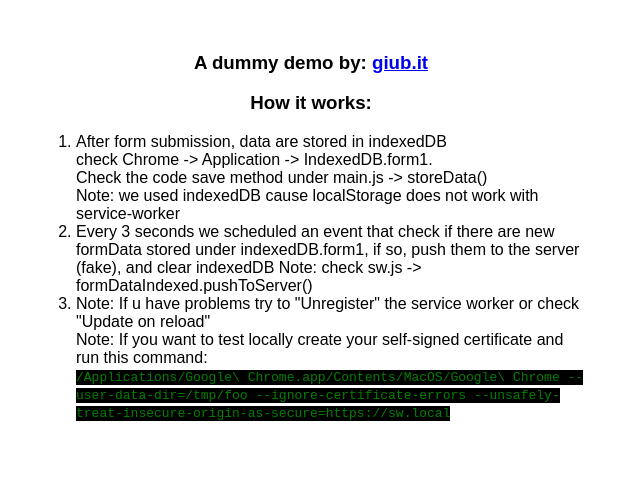
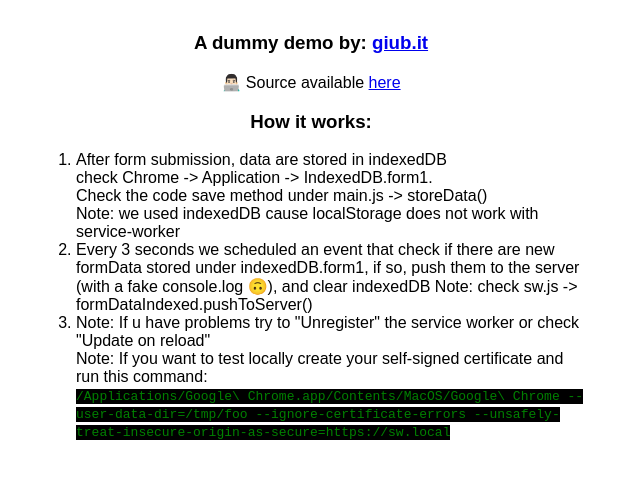
Before and after one commit to GiuB/service-worker-sample-offline-form-submission, a plain HTML site: page index.html in a window 1280 px wide. Shown: the part 252-730 px from the top of the page, without its empty margins (329-969 px from the left). Drawn offline with Linux system fonts and the light colour scheme.

Commit message:
Add source link to html

```diff
--- a/index.html
+++ b/index.html
@@ -15,6 +15,7 @@
       </form>
       <br><br>
       <h3>A dummy demo by: <a href="http://giub.it">giub.it</a></h3>
+      <p>👨🏻‍💻 Source available <a href="https://github.com/GiuB/service-worker-sample-offline-form-submission/settings">here</a></p>
       <h3>How it works:</h3>
       <div style="max-width: 550px; text-align: left;">
         <ol>
@@ -26,7 +27,7 @@
           </li>
           <li>
             Every 3 seconds we scheduled an event that check if there are new formData stored under indexedDB.form1,
-            if so, push them to the server (fake), and clear indexedDB
+            if so, push them to the server (with a fake console.log 🙃), and clear indexedDB
             Note: check sw.js -> formDataIndexed.pushToServer()
           </li>
           <li>
```
